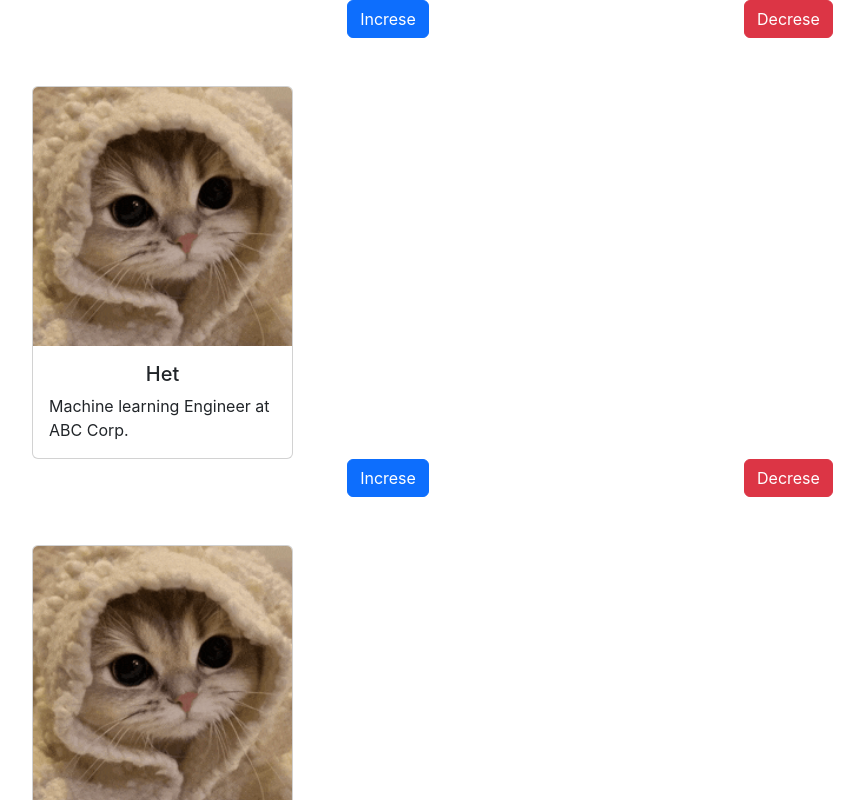
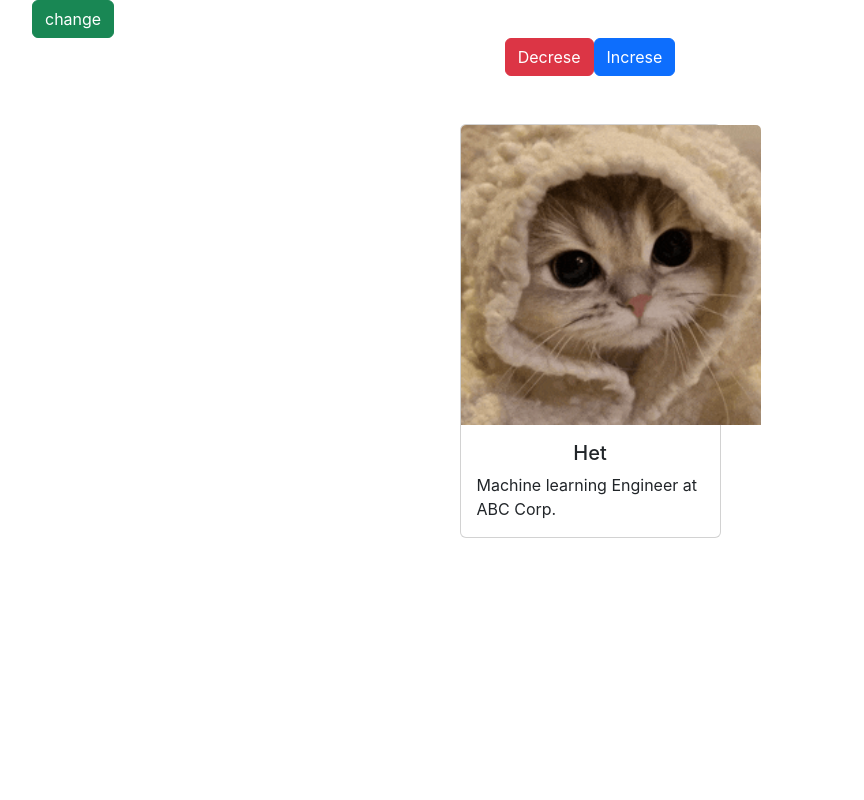
Before and after one commit to hetbhalani/Currently-Learning, a React (Create React App) app in the folder React/daily/: page / in a window 1280 px wide. Shown: the top 800 px of the page, without its empty margins (50-914 px from the left). Built offline with nearby package versions, Linux system fonts and the light colour scheme.

Commit message:
useState

```diff
--- a/React/daily/src/index.js
+++ b/React/daily/src/index.js
@@ -1,81 +1,120 @@
 import React from "react";
 import ReactDOM from "react-dom/client";
 import "./index.css";
-import {useState} from 'react'
+import { useState } from "react";
 
 const data = [
   {
     name: "Het",
     img: "https://picsum.photos/300/200?random=1",
     url: "https://www.linkedin.com/in/het-bhalani-20403b2a8/",
-    about: "Machine learning Engineer at ABC Corp."
+    about: "Machine learning Engineer at ABC Corp.",
   },
   {
     name: "Dhruv",
     img: "https://picsum.photos/300/200?random=2",
-    url:"https://www.linkedin.com/in/dhruv-chotai-179a502aa/",
-    about: "Data Scientist at XYZ Ltd."
+    url: "https://www.linkedin.com/in/dhruv-chotai-179a502aa/",
+    about: "Data Scientist at XYZ Ltd.",
   },
   {
     name: "Meet",
     img: "https://picsum.photos/300/200?random=3",
-    url:"https://linkedin.com/in/meet-padhiar-03344a2b4/",
-    about: "Web Developer specializing in React."
+    url: "https://linkedin.com/in/meet-padhiar-03344a2b4/",
+    about: "Web Developer specializing in React.",
   },
   {
     name: "Mann",
     img: "https://picsum.photos/300/200?random=4",
-    url:"https://www.linkedin.com/in/mann-padhiar-9139972b3/",
-    about: "Full Stack Developer at Tech Solutions."
+    url: "https://www.linkedin.com/in/mann-padhiar-9139972b3/",
+    about: "Full Stack Developer at Tech Solutions.",
   },
   {
     name: "Vandan",
     img: "https://picsum.photos/300/200?random=5",
-    url:"https://www.linkedin.com/in/vandan-kholia-a63b82294/",
-    about: "Mobile App Developer at Innovate Inc."
+    url: "https://www.linkedin.com/in/vandan-kholia-a63b82294/",
+    about: "Mobile App Developer at Innovate Inc.",
   },
 ];
 
-let newData = []
+let newData = [];
 // #########-----FOR UseState-----############
-  function IncreseSize(){
+function IncreseSize() {
+  const [changeSize, setSizeInc] = useState(300);
+  const [changeDude, setDude] = useState(0);
 
-    const [changeSize, setSizeInc] = useState(325)
-    const [changeDude, setDude] = useState(0)
+  newData = data.map((dude) => {
+    return (
+      <>
+        <div className="d-flex justify-content-center">
 
-     newData = data.map((dude)=>{
-      return(
-        <>
-          <div className="d-flex justify-content-evenly">
-            <button className="btn btn-primary" onClick={()=>{
-              setSizeInc(changeSize + 10)
-            }}>Increse</button>
+          <button
+            className="btn btn-danger"
+            onClick={() => {
+              if(changeSize > 50){
+                setSizeInc(changeSize - 10);
+              }
+            }}
+          >
+            Decrese
+          </button>
 
-          <button className="btn btn-danger" onClick={()=>{
-              setSizeInc(changeSize - 10)
-            }}>Decrese</button>
+          <button
+            className="btn btn-primary"
+            onClick={() => {
+              if(changeSize < 300){
+                setSizeInc(changeSize + 10);
+              }
+            }}
+          >
+            Increse
+          </button>
+
         </div>
 
-          <div className="col-3 mt-5" style={{maxWidth:325+"px"}}>
+        <div className="col-3 mt-5 d-flex justify-content-center " style={{ maxWidth: 325 + "px" }}>
           <div className="card w-100">
-              <img src="/cat.gif" className="card-img-top" alt="..." style={{width:changeSize + "px",maxWidth:100 + "%",minWidth:100 + "px"}}/>
+            <img
+              src="/cat.gif"
+              className="card-img-top"
+              alt="..."
+              style={{
+                display:"block",
+                margin: "0 auto",
+                width: changeSize + "px",
+                maxWidth: 325 + "px",
+                minWidth: 50 + "px",
+              }}
+            />
             <div className="card-body">
-                <h5 className="card-title d-flex justify-content-center">{dude.name}</h5>
-                <p className="card-text d-flex justify-content-center">{dude.about}</p>
+              <h5 className="card-title d-flex justify-content-center">
+                {dude.name}
+              </h5>
+              <p className="card-text d-flex justify-content-center">
+                {dude.about}
+              </p>
             </div>
           </div>
-
         </div>
       </>
     );
-    })
-  }
-  function Display(){
-    return(
+  });
+
+  return (
     <>
       <div className="container">
-            <div className="row">
-            {newData}
+        <button
+          className="btn btn-success"
+          onClick={() => {
+            setDude((changeDude + 1) % data.length);
+          }}
+        >
+          change
+        </button>
+      </div>
+
+      <div className="container">
+        <div className="row d-flex justify-content-center align-items-center">
+          {newData[changeDude]}
         </div>
       </div>
     </>
@@ -108,7 +147,6 @@ let newData = []
 const root = ReactDOM.createRoot(document.getElementById("root"));
 root.render(
   <>
-  <IncreseSize/>
-  <Display/>
+    <IncreseSize />
   </>
 );
```
Lines whose indentation alone changed are shown as unchanged.
